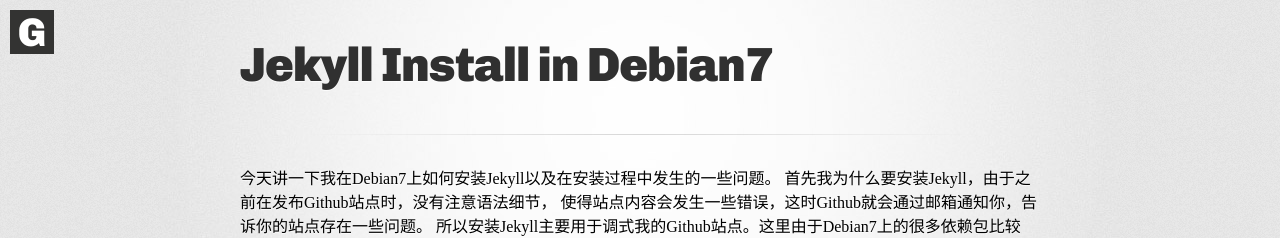
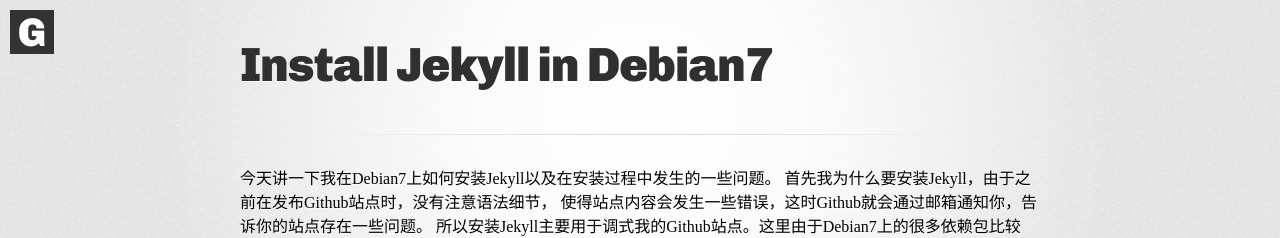
Before and after one commit to GuidoPaul/GuidoPaul.github.io, a Jekyll site: the page built from _posts/2014-10-05-installjekyll.md, in a window 1280 px wide. Shown: the top 238 px of the page. Built offline with Jekyll 4.4.1, drawn with Linux system fonts in a browser that asks for light colours; comment, search, counter and statistics services are not loaded.

Commit message:
change article name.

```diff
--- a/_posts/2014-10-05-jekyllinstall.md
+++ b/_posts/2014-10-05-installjekyll.md
@@ -1,6 +1,6 @@
 ---
 layout: post
-title: Jekyll Install in Debian7
+title: Install Jekyll in Debian7
 description: 今天讲一下我在Debian7上如何安装Jekyll以及在安装过程中发生的一些问题。首先我为什么要安装Jekyll，由于之前在发布Github站点时，没有注意语法细节，使得站点内容会发生一些错误，这时Github就会通过邮箱通知你，告诉你的站点存在一些问题。所以安装Jekyll主要用于调式我的Github站点。这里由于Debian7上的很多依赖包比较旧，所以在安装过程中也会出现一些问题。
 ---
 
```
